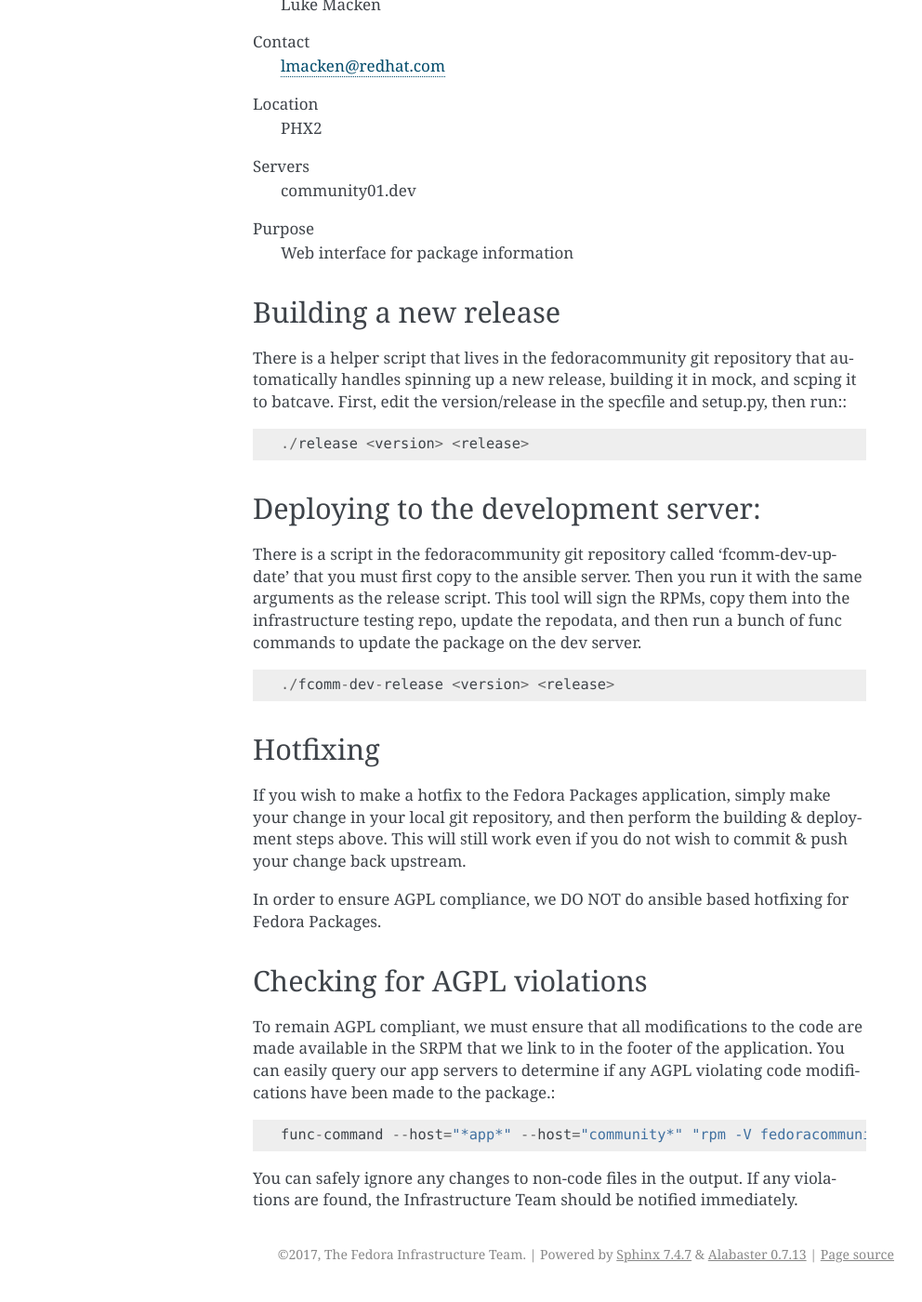
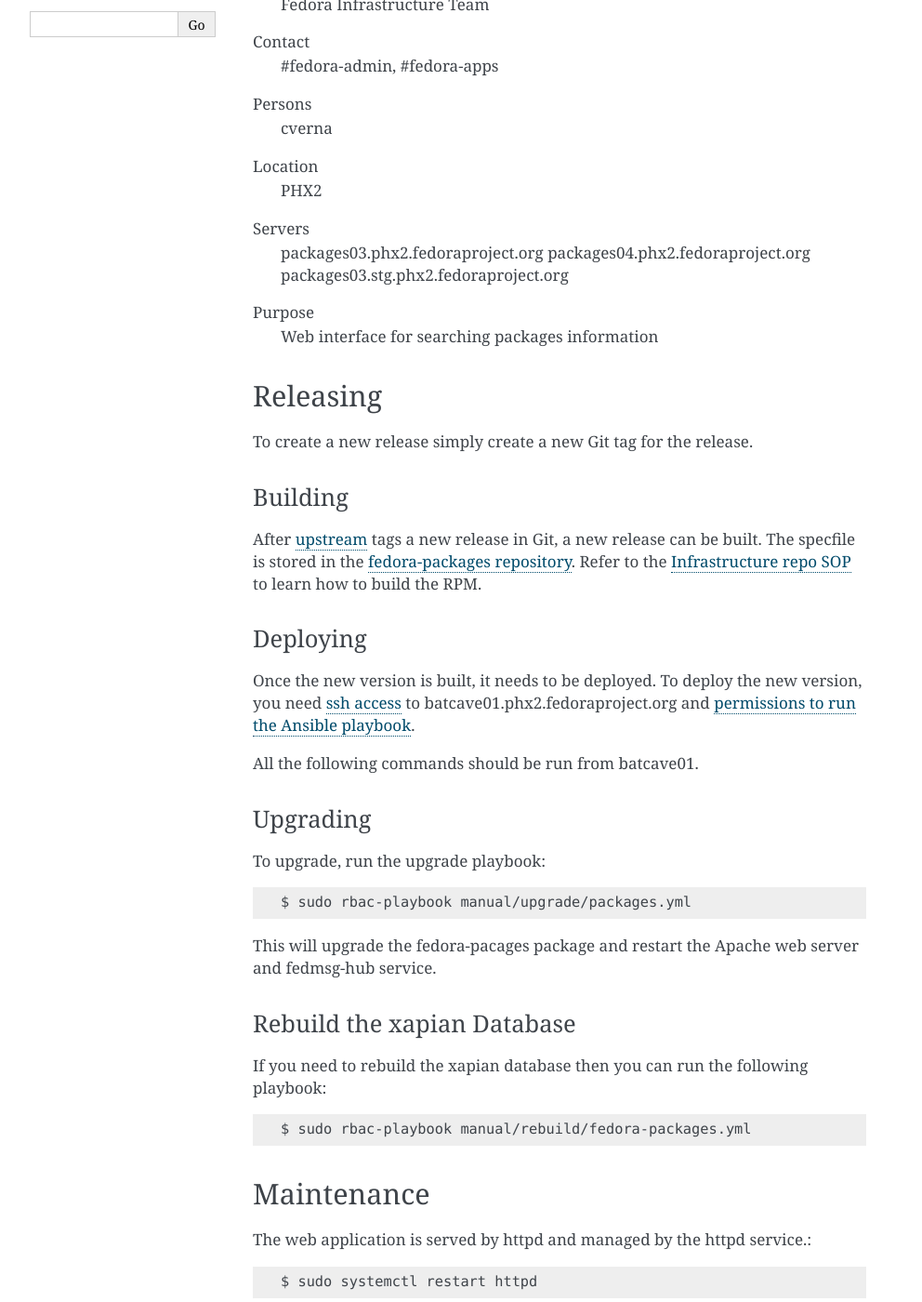
Before and after one commit to FrostyX/infra-docs, a Sphinx documentation site: the page built from docs/sysadmin-guide/sops/fedorapackages.rst, in a window 1280 px wide and 1400 px high, scrolled down 467 px. Shown: the whole window at 93% size, without its empty margins (148-1140 px from the left). Built offline with Sphinx 7.4.7, drawn with Linux system fonts in a browser that asks for light colours; some of the changed text lies outside the part shown.

Commit message:
Update fedora-packages SOP
Signed-off-by: Clement Verna <cverna@tutanota.com>

```diff
--- a/docs/sysadmin-guide/sops/fedorapackages.rst
+++ b/docs/sysadmin-guide/sops/fedorapackages.rst
@@ -8,7 +8,7 @@
 ===================
 
 This SOP is for the Fedora Packages web application.
-https://community.dev.fedoraproject.org/packages
+https://apps.fedoraproject.org/packages
 
 Contents
 ========
@@ -16,58 +16,91 @@
 1. Contact Information
 2. Building a new release
 3. Deploying to the development server
-4. Hotfixing
+4. Maintenance
 5. Checking for AGPL violations
 
 Contact Information
 ===================
 
 Owner
-	Luke Macken
+	Fedora Infrastructure Team
 
 Contact
-	lmacken@redhat.com
+	#fedora-admin, #fedora-apps
+
+Persons
+	cverna
 
 Location
 	PHX2
 
 Servers
-	community01.dev
+	packages03.phx2.fedoraproject.org
+	packages04.phx2.fedoraproject.org
+	packages03.stg.phx2.fedoraproject.org
 
 Purpose
-	Web interface for package information
+	Web interface for searching packages information
 
-Building a new release
-======================
-There is a helper script that lives in the fedoracommunity git repository
-that automatically handles spinning up a new release, building it in mock, and
-scping it to batcave. First, edit the version/release in the specfile and
-setup.py, then run:::
+Releasing
+=========
+To create a new release simply create a new Git tag for the release.
 
-  ./release <version> <release>
+Building
+--------
+After `upstream <https://github.com/fedora-infra/fedora-packages>`_ tags a new release in Git, a new
+release can be built. The specfile is stored in the `fedora-packages repository
+<https://github.com/fedora-infra/fedora-packages/blob/develop/fedora-packages.spec>`_. Refer to the
+`Infrastructure repo SOP <https://docs.pagure.org/infra-docs/sysadmin-guide/sops/infra-repo.html>`_
+to learn how to build the RPM.
 
-Deploying to the development server:
-=====================================
+Deploying
+---------
 
-There is a script in the fedoracommunity git repository called
-'fcomm-dev-update' that you must first copy to the ansible server. Then you run
-it with the same arguments as the release script. This tool will sign the
-RPMs, copy them into the infrastructure testing repo, update the repodata,
-and then run a bunch of func commands to update the package on the dev server.
+Once the new version is built, it needs to be deployed. To deploy the new version, you need
+`ssh access <https://infrastructure.fedoraproject.org/infra/docs/sshaccess.rst>`_ to
+batcave01.phx2.fedoraproject.org and `permissions to run the Ansible playbook
+<https://infrastructure.fedoraproject.org/infra/docs/ansible.rst>`_.
 
-::
+All the following commands should be run from batcave01.
 
-  ./fcomm-dev-release <version> <release>
+Upgrading
+---------
 
-Hotfixing
-=========
-If you wish to make a hotfix to the Fedora Packages application, simply
-make your change in your local git repository, and then perform the building &
-deployment steps above. This will still work even if you do not wish to commit
-& push your change back upstream.
+To upgrade, run the upgrade playbook::
 
-In order to ensure AGPL compliance, we DO NOT do ansible based hotfixing for
-Fedora Packages.
+    $ sudo rbac-playbook manual/upgrade/packages.yml
+
+This will upgrade the fedora-pacages package and restart the Apache web server
+and fedmsg-hub service.
+
+Rebuild the xapian Database
+---------------------------
+
+If you need to rebuild the xapian database then you can run the following playbook::
+
+	$ sudo rbac-playbook manual/rebuild/fedora-packages.yml
+
+
+Maintenance
+===========
+
+The web application is served by httpd and managed by the httpd service.::
+
+	$ sudo systemctl restart httpd
+
+can be used to restart the service if needed.
+The application log files are available under `/var/log/httpd/` directory.
+
+The xapian database is updated by a fedmsg consumer.
+You can restart the fedmsg-hub serivce if needed by using::
+
+	$ sudo systemctl restart fedmsg-hub
+
+To check the consumer logs you can use::
+
+	$ sudo journalctl -u fedmsg-hub
+
 
 Checking for AGPL violations
 ============================
```
Also changed, not shown: other parts of docs/sysadmin-guide/sops/fedorapackages.rst (+1 -1 lines).
